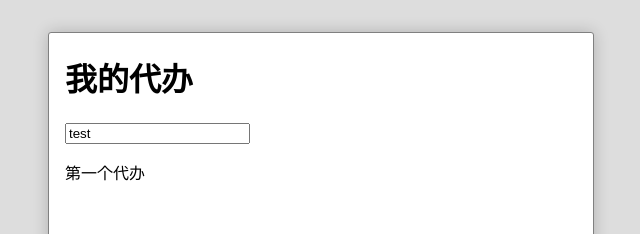
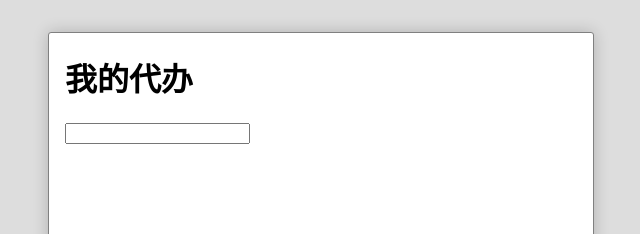
Before and after one commit to hejianxinsir/react-test1634, a React (Create React App) app: page / in a window 1280 px wide. Shown: the top 234 px of the page, without its empty margins (319-959 px from the left). Built offline with nearby package versions, Linux system fonts and the light colour scheme.

Commit message:
新增 todo

```diff
--- a/src/App.js
+++ b/src/App.js
@@ -9,9 +9,9 @@
   constructor(){
     super()
     this.state = {
-      newTodo: 'test',
+      newTodo: '',
       todoList: [
-        {id: 1, title: '第一个代办'}
+
       ]
     }
   }
@@ -19,14 +19,17 @@
   render(){
     let todos = this.state.todoList.map((item, index)=>{
       return (
-        <TodoItem todo={item} key={index} />
+        <li key={index}>
+          <TodoItem todo={item}/>
+        </li>
       )
     })
+    console.log('todos 是: ', todos)
 
     return (
       <div className="app">
         <h1>我的代办</h1>
-        <TodoInput content={this.state.newTodo} onSubmit={this.addTodo}/>
+        <TodoInput content={this.state.newTodo} onSubmit={this.addTodo.bind(this)}/>
         <ol>
           {todos}
         </ol>
@@ -34,9 +37,28 @@
     )
   }
 
-  addTodo(){
+  addTodo(event){
     console.log('我得添加一个 todo 了')
+
+    this.state.todoList.push({
+      id: idMaker(),
+      title: event.target.value,
+      status: null,
+      deleted: false
+    })
+
+    this.setState({
+      newTodo: '',
+      todoList: this.state.todoList
+    })
   }
 }
 
 export default App;
+
+let id = 0
+
+function idMaker(){
+  id += 1
+  return id
+}
--- a/src/TodoInput.js
+++ b/src/TodoInput.js
@@ -5,15 +5,16 @@
   render(){
     return (
         <input type="text" defaultValue={this.props.content}
-            onKeyPress={this.submit}
+            onKeyPress={this.submit.bind(this)}
         />
     )
   }
 
   submit(e){
+    let _this = this
     if(e.key === 'Enter'){
       console.log('用户按回车了')
-      this.props.onSubmit.call()
+      _this.props.onSubmit(e)
     }
   }
 }
--- a/src/TodoItem.js
+++ b/src/TodoItem.js
@@ -4,9 +4,9 @@
 export default class TodoItem extends Component{
   render(){
     return (
-      <li className="todoItem">
+      <div className="todoItem">
         {this.props.todo.title}
-      </li>
+      </div>
     )
   }
 }
```
